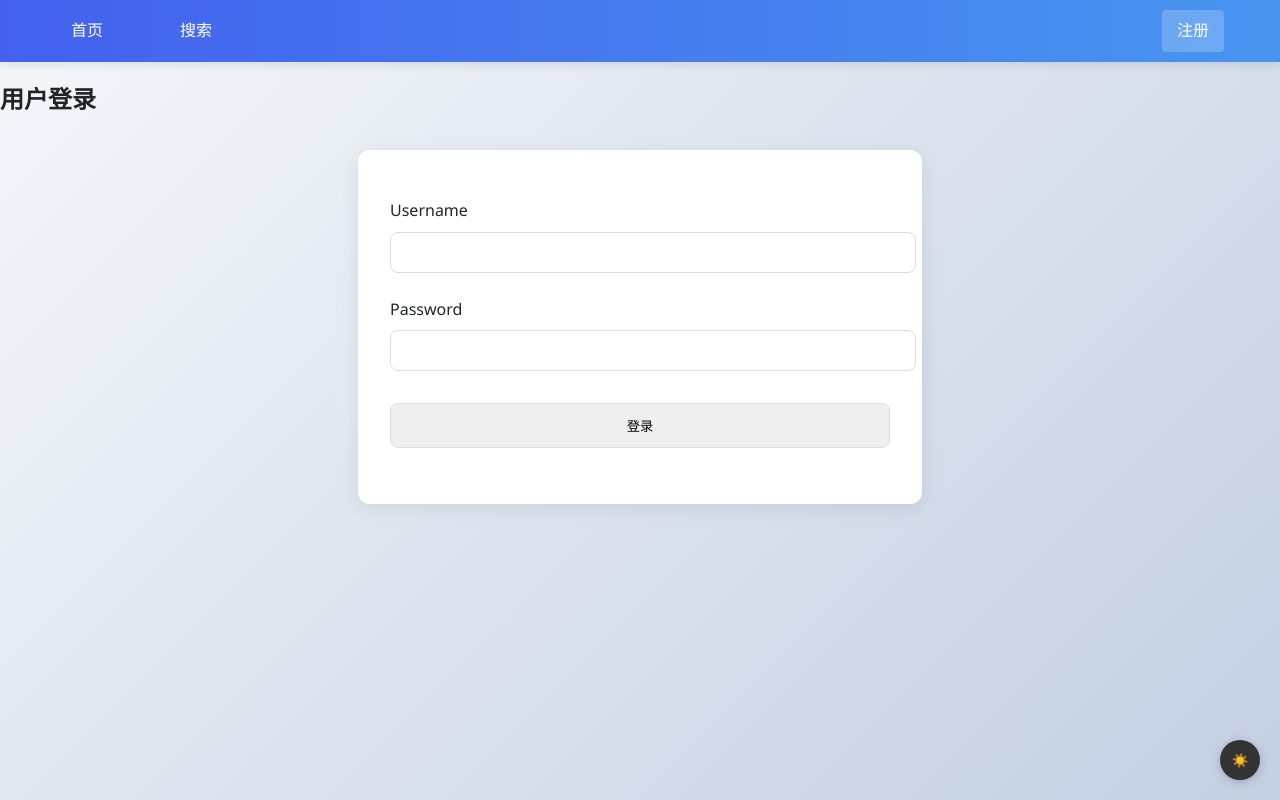
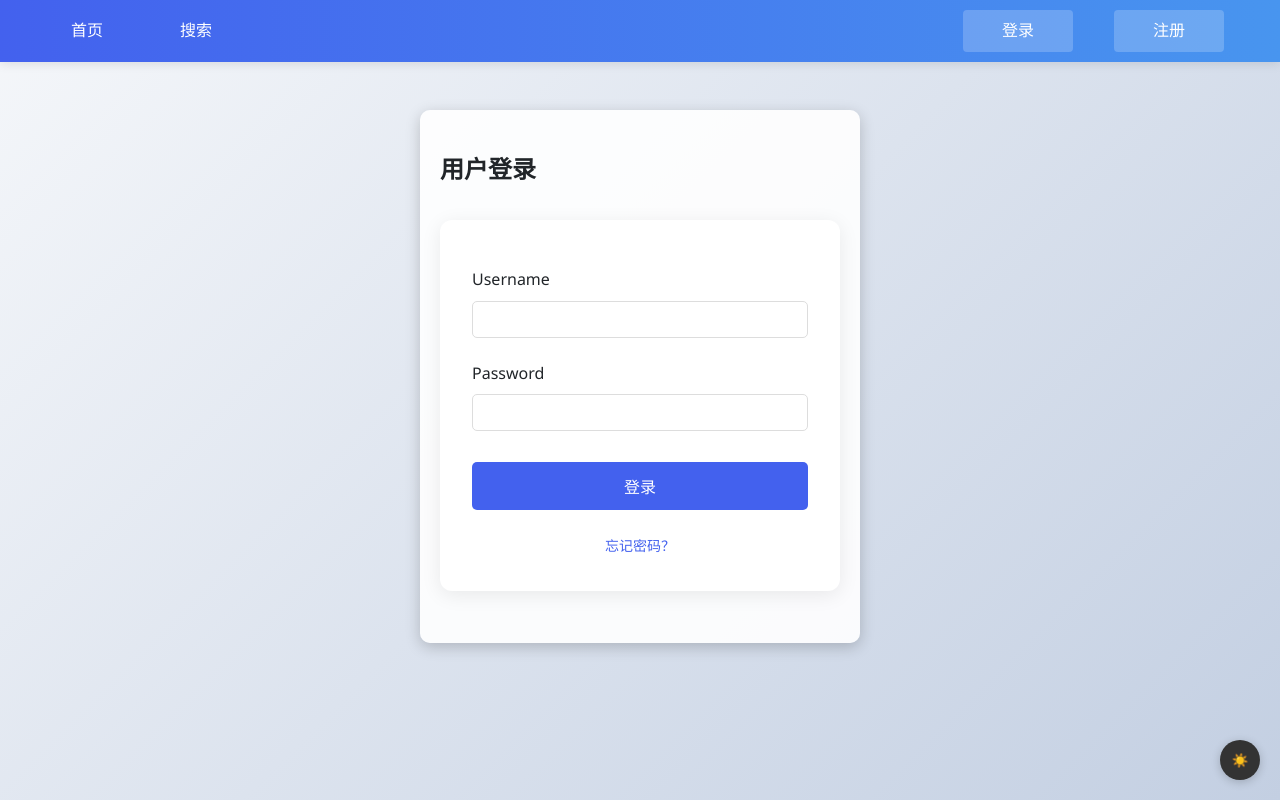
Before and after one commit to 15087312/flask_blog, a Flask app: page /login in a window 1280 px wide. Run offline with Flask 3, Linux system fonts and the light colour scheme.

```diff
--- a/app.py
+++ b/app.py
@@ -6,14 +6,14 @@ from flask_migrate import Migrate
 from werkzeug.security import generate_password_hash, check_password_hash
 from flask import session
 import random
+import string
 from io import BytesIO
 from PIL import Image, ImageDraw, ImageFont
 from flask_mail import Mail, Message
 from itsdangerous import URLSafeTimedSerializer
 
 from models import db, User, Post
-from forms import LoginForm, RegisterForm, PostForm, SearchForm
-# 在现有import后添加
+from forms import LoginForm, RegisterForm, PostForm, SearchForm, RequestResetForm, ResetPasswordForm
 from flask import request, current_app
 from werkzeug.utils import secure_filename
 import os
@@ -90,13 +90,22 @@ tables_created = False
 def create_tables():  # 确保数据库表已创建
     global tables_created
     if not tables_created:
-        db.create_all()
-        tables_created = True
+        try:
+            db.create_all()
+            tables_created = True
+        except Exception as e:
+            print(f"Database table creation error: {e}")
+            pass  # 继续执行，不因数据库问题终止程序
 
 @app.route('/')
 def index():  # 显示首页文章列表
-    # 只显示已审核通过的商品
-    posts = Post.query.filter_by(is_approved=True).order_by(Post.id.desc()).all()
+    # 普通用户只能看到已审核通过的商品
+    if current_user.is_authenticated and current_user.is_admin:
+        # 管理员可以看到所有商品
+        posts = Post.query.order_by(Post.id.desc()).all()
+    else:
+        # 普通用户只能看到已审核的商品
+        posts = Post.query.filter_by(is_approved=True).order_by(Post.id.desc()).all()
     return render_template('index.html', posts=posts)
 
 @app.route('/search', methods=['GET', 'POST'])
@@ -106,12 +115,20 @@ def search():  # 搜索商品
     results = []
 
     if query:
-        # 搜索标题或描述中包含关键词的商品(只显示已审核通过的)
-        search_pattern = f'%{query}%'
-        results = Post.query.filter(
-            (Post.title.like(search_pattern)) |
-            (Post.body.like(search_pattern))
-        ).filter_by(is_approved=True).order_by(Post.id.desc()).all()
+        if current_user.is_authenticated and current_user.is_admin:
+            # 管理员可以搜索所有商品
+            search_pattern = f'%{query}%'
+            results = Post.query.filter(
+                (Post.title.like(search_pattern)) |
+                (Post.body.like(search_pattern))
+            ).order_by(Post.id.desc()).all()
+        else:
+            # 普通用户只能搜索已审核的商品
+            search_pattern = f'%{query}%'
+            results = Post.query.filter(
+                (Post.title.like(search_pattern)) |
+                (Post.body.like(search_pattern))
+            ).filter_by(is_approved=True).order_by(Post.id.desc()).all()
 
     return render_template('search.html', form=form, results=results, query=query)
 
@@ -228,16 +245,20 @@ def register():  # 处理用户注册
     return render_template('register.html', form=form)
 
 
-
 @app.route('/login', methods=['GET', 'POST'])
 def login():  # 处理用户登录
     form = LoginForm()
     if form.validate_on_submit():
+        # 先尝试通过用户名查找
         user = User.query.filter_by(username=form.username.data).first()
+        # 如果没找到，尝试通过邮箱查找
+        if not user:
+            user = User.query.filter_by(email=form.username.data).first()
+
         if user and user.verify_password(form.password.data):
             login_user(user)
             return redirect(url_for('index'))
-        flash('用户名或密码错误')
+        flash('用户名/邮箱或密码错误')
     return render_template('login.html', form=form)
 
 @app.route('/logout', methods=['GET', 'POST'])
--- a/forms.py
+++ b/forms.py
@@ -1,5 +1,5 @@
 from flask_wtf import FlaskForm
-from wtforms import StringField, PasswordField, TextAreaField, HiddenField, FloatField, SelectField
+from wtforms import StringField, PasswordField, TextAreaField, HiddenField, FloatField, SelectField, SubmitField
 from wtforms.validators import DataRequired, Email, Length, Regexp
 class LoginForm(FlaskForm):
     username = StringField('Username', validators=[DataRequired()])
@@ -35,10 +35,12 @@ class RequestResetForm(FlaskForm):
     email = StringField('Email', validators=[DataRequired(), Email()])
     captcha = StringField('Captcha', validators=[DataRequired()])
     captcha_hidden = HiddenField()
+    submit = SubmitField('发送重置邮件')
 
 class ResetPasswordForm(FlaskForm):
     password = PasswordField('New Password', validators=[DataRequired()])
     confirm_password = PasswordField('Confirm Password', validators=[DataRequired()])
+    submit = SubmitField('重置密码')
 
 class SearchForm(FlaskForm):
     query = StringField('搜索', validators=[DataRequired()])
--- a/templates/base.html
+++ b/templates/base.html
@@ -47,11 +47,15 @@
             padding: 8px 15px;
             border-radius: 4px;
             transition: all 0.3s;
+            display: inline-block;
         }
 
         .nav-button {
             background: rgba(255,255,255,0.2);
             margin-left: 10px;
+            min-width: 80px;
+            text-align: center;
+            display: inline-block;
         }
 
         .nav-button:hover {
@@ -224,14 +177,15 @@
             <div class="nav-left">
                 <a href="{{ url_for('index') }}" class="nav-link">首页</a>
                 <a href="{{ url_for('search') }}" class="nav-link">搜索</a>
-                {% if current_user.is_authenticated %}
-                    <a href="{{ url_for('new_post') }}" class="nav-button">发布商品</a>
-                {% endif %}
             </div>
 
             <!-- 右侧用户操作 -->
             <div class="nav-right">
+                {% if current_user.is_authenticated %}
+                    <a href="{{ url_for('new_post') }}" class="nav-button">发布商品</a>
+                {% endif %}
                 {% if not current_user.is_authenticated %}
+                    <a href="{{ url_for('login') }}" class="nav-button">登录</a>
                     <a href="{{ url_for('register') }}" class="nav-button">注册</a>
                 {% endif %}
                 {% if current_user.is_authenticated %}
--- a/templates/login.html
+++ b/templates/login.html
@@ -1,8 +1,63 @@
 {% extends "base.html" %}
 
 {% block content %}
+<style>
+    .login-container {
+        max-width: 400px;
+        margin: 50px auto;
+        padding: 20px;
+        background: rgba(255, 255, 255, 0.9);
+        border-radius: 10px;
+        box-shadow: 0 4px 15px rgba(0, 0, 0, 0.2);
+    }
+
+    .login-form p {
+        margin: 15px 0;
+    }
+
+    .login-form input[type="text"],
+    .login-form input[type="password"] {
+        width: 100%;
+        padding: 10px;
+        border: 1px solid #ddd;
+        border-radius: 5px;
+        box-sizing: border-box;
+    }
+
+    .login-form input[type="submit"] {
+        width: 100%;
+        padding: 12px;
+        background: #4361ee;
+        color: white;
+        border: none;
+        border-radius: 5px;
+        cursor: pointer;
+        font-size: 16px;
+    }
+
+    .login-form input[type="submit"]:hover {
+        background: #3a56d4;
+    }
+
+    .forgot-password {
+        text-align: center;
+        margin-top: 15px;
+    }
+
+    .forgot-password a {
+        color: #4361ee;
+        text-decoration: none;
+        font-size: 14px;
+    }
+
+    .forgot-password a:hover {
+        text-decoration: underline;
+    }
+</style>
+
+<div class="login-container">
     <h2>用户登录</h2>
-<form method="POST">
+    <form method="POST" class="login-form">
         {{ form.hidden_tag() }}
         <p>
             {{ form.username.label }}<br>
@@ -13,5 +68,9 @@
             {{ form.password(size=32) }}
         </p>
         <p><input type="submit" value="登录"></p>
+        <div class="forgot-password">
+            <a href="{{ url_for('reset_request') }}">忘记密码？</a>
+        </div>
     </form>
+</div>
 {% endblock %}
--- a/templates/reset_request.html
+++ b/templates/reset_request.html
@@ -14,11 +14,11 @@
     <div>
         {{ form.captcha.label }}<br>
         {{ form.captcha(size=32) }}<br>
-        <img src="{{ url_for('captcha') }}" onclick="this.src='{{ url_for('captcha') }}?'+Math.random()">
+        <img src="{{ url_for('captcha_image') }}" onclick="this.src='{{ url_for('captcha_image') }}?'+Math.random()">
         {% for error in form.captcha.errors %}
         <span style="color: red;">[{{ error }}]</span>
         {% endfor %}
     </div>
-    <div>{{ form.submit() }}</div>
+    <div><input type="submit" value="发送重置邮件"></div>
 </form>
 {% endblock %}
```
Also changed, not shown: other parts of templates/base.html (+0 -51 lines), templates/admin_panel.html (+20 -0 lines), templates/post_detail.html (+8 -0 lines), instance/blog.db, 1 other file. Lines whose indentation alone changed are shown as unchanged.
